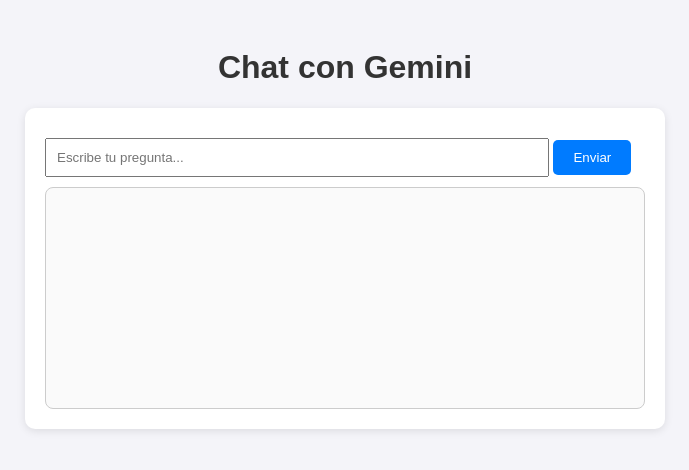
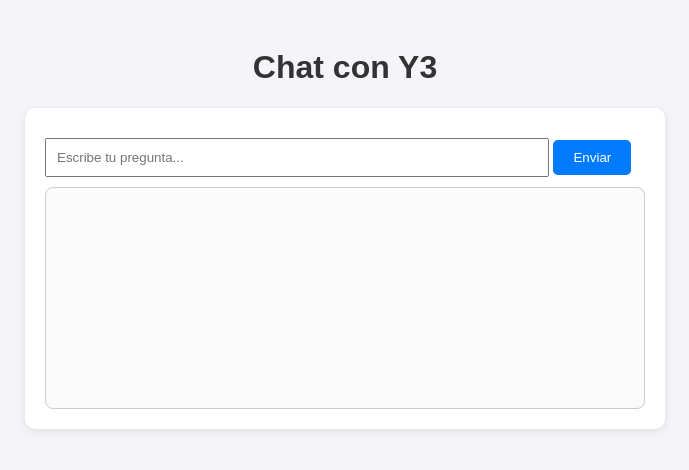
Before and after one commit to huamanflor19-code/Y3.3v, a plain HTML site: page index.html in a window 1280 px wide. Shown: the whole page, without its empty margins (295-984 px from the left). Drawn offline with nearby package versions, Linux system fonts and the light colour scheme.

Commit message:
Update index.html

```diff
--- a/index.html
+++ b/index.html
@@ -2,7 +2,7 @@
 <html lang="es">
 <head>
   <meta charset="UTF-8">
-  <title>ChatBot con Gemini</title>
+  <title>ChatBot con Y3</title>
   <style>
     body {
       font-family: Arial, sans-serif;
@@ -55,7 +55,7 @@
   <script src="https://cdn.jsdelivr.net/npm/mathjax@3/es5/tex-mml-chtml.js" async></script>
 </head>
 <body>
-  <h1>Chat con Gemini</h1>
+  <h1>Chat con Y3</h1>
   <div id="chat">
     <input id="prompt" type="text" placeholder="Escribe tu pregunta...">
     <button id="enviar">Enviar</button>
```
